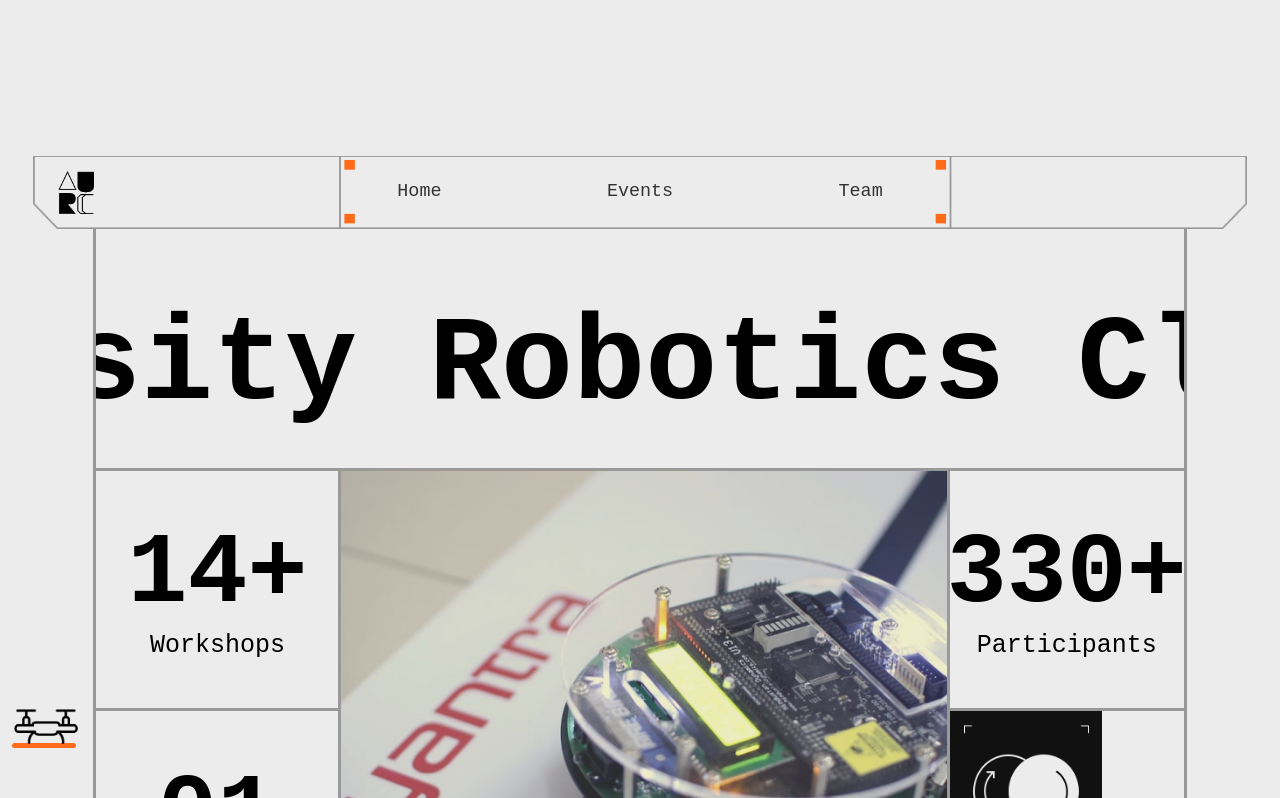
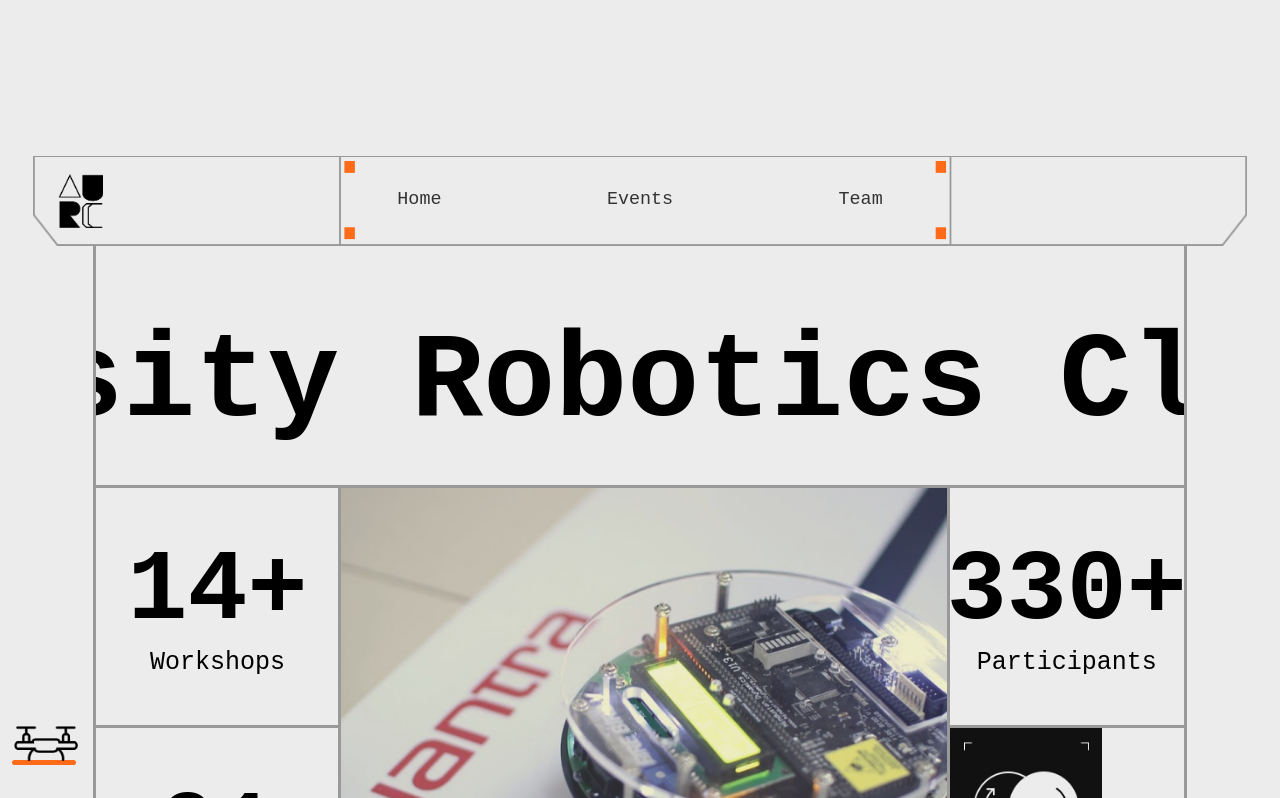
Before and after one commit to HetHirani07/AURC.club, a Next.js app: page / in a window 1280 px wide. Shown: the part 652-1450 px from the top of the page. Built offline with nearby package versions, Linux system fonts and the light colour scheme; a web font is replaced by a local one.

Commit message:
navbar 2.0

```diff
--- a/src/app/event/event.module.css
+++ b/src/app/event/event.module.css
@@ -1,5 +1,5 @@
 .navbar{position: sticky; top: 0; left: 0; width: 100%; display: flex; justify-content: center; align-content: center; z-index: 4}
-.navbarContainer{ width: 96%; height: 73; position: relative; display: flex;}
+.navbarContainer{ width: 96%; height: 90px; position: relative; display: flex;}
 .navbarBgImg{ width: 100%; justify-self: center;}
 .navbarLogo{ position: absolute; height: 60%; align-self: center; margin-left: 2%}
 .navbarContent{position: absolute; align-self: center; margin-left: 30%; width: 40%; height: 24px; display: flex; justify-content: space-between}
--- a/src/app/page.module.css
+++ b/src/app/page.module.css
@@ -3,7 +3,7 @@
 .thirdPage{height: 100%; box-sizing: border-box; position: relative;}
 .logoImpression{height: 200px; will-change: transform}
 .navbar{position: sticky; top: 0; left: 0; width: 100%; display: flex; justify-content: center; align-content: center; z-index: 4;}
-.navbarContainer{ width: 96%; height: 73px; position: relative; display: flex;}
+.navbarContainer{ width: 96%; height: 90px; position: relative; display: flex;}
 .navbarBgImg{ width: 100%; justify-self: center;}
 .navbarLogo{ position: absolute; height: 60%; align-self: center; margin-left: 2%}
 .navbarContent{position: absolute; align-self: center; margin-left: 30%; width: 40%; height: 24px; display: flex; justify-content: space-between}
--- a/src/app/team/team.module.css
+++ b/src/app/team/team.module.css
@@ -1,5 +1,5 @@
 .navbar{position: sticky; top: 0; left: 0; width: 100%; display: flex; justify-content: center; align-content: center; z-index: 5001}
-.navbarContainer{ width: 96%; height: 73px; position: relative; display: flex}
+.navbarContainer{ width: 96%; height: 90px; position: relative; display: flex}
 .navbarBgImg{ width: 100%; justify-self: center; align-self: center}
 .navbarLogo{ position: absolute; height: 60%; align-self: center; margin-left: 2%}
 .navbarContent{position: absolute; align-self: center; margin-left: 30%; width: 40%; height: 24px; display: flex; justify-content: space-between}
```
